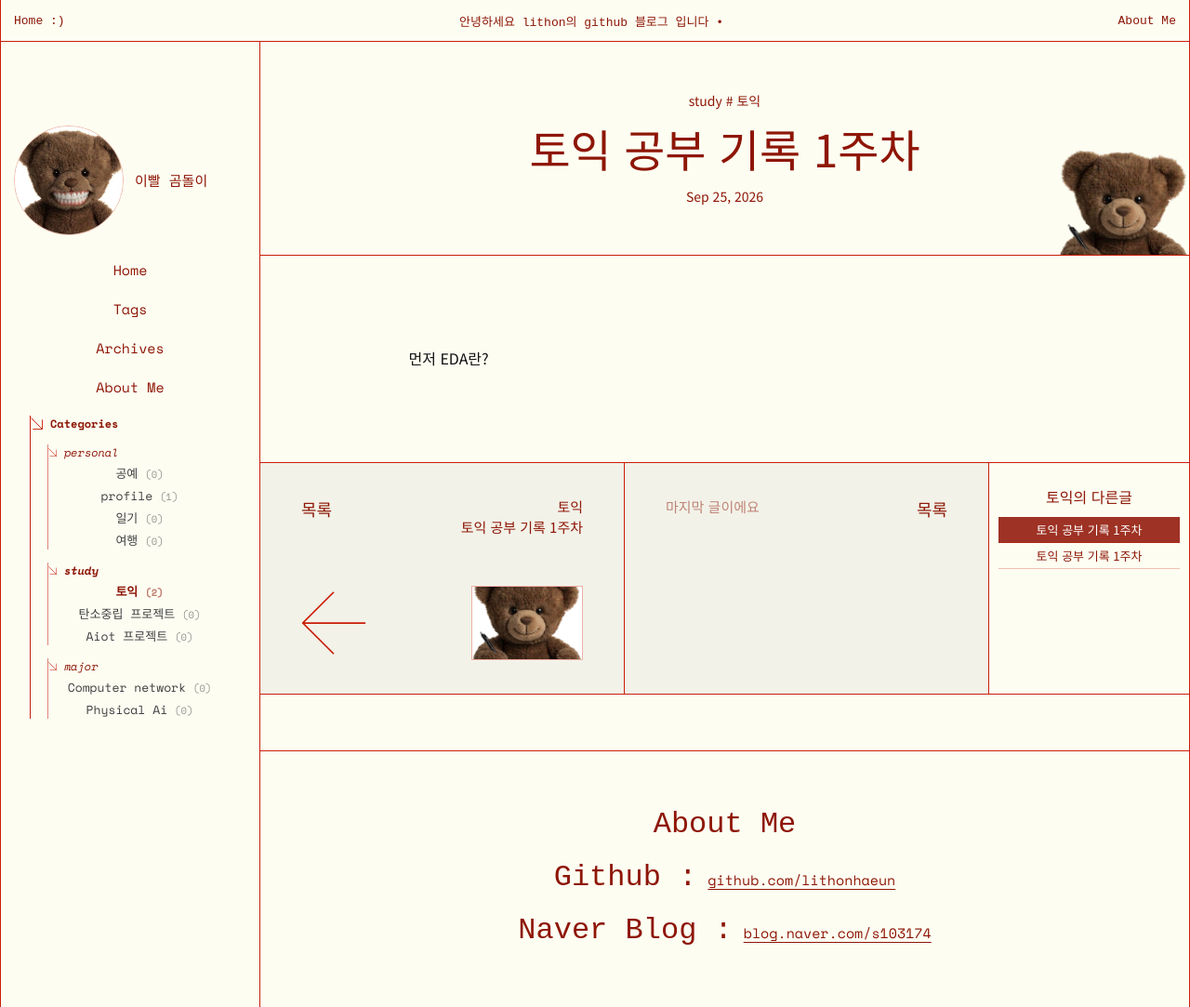
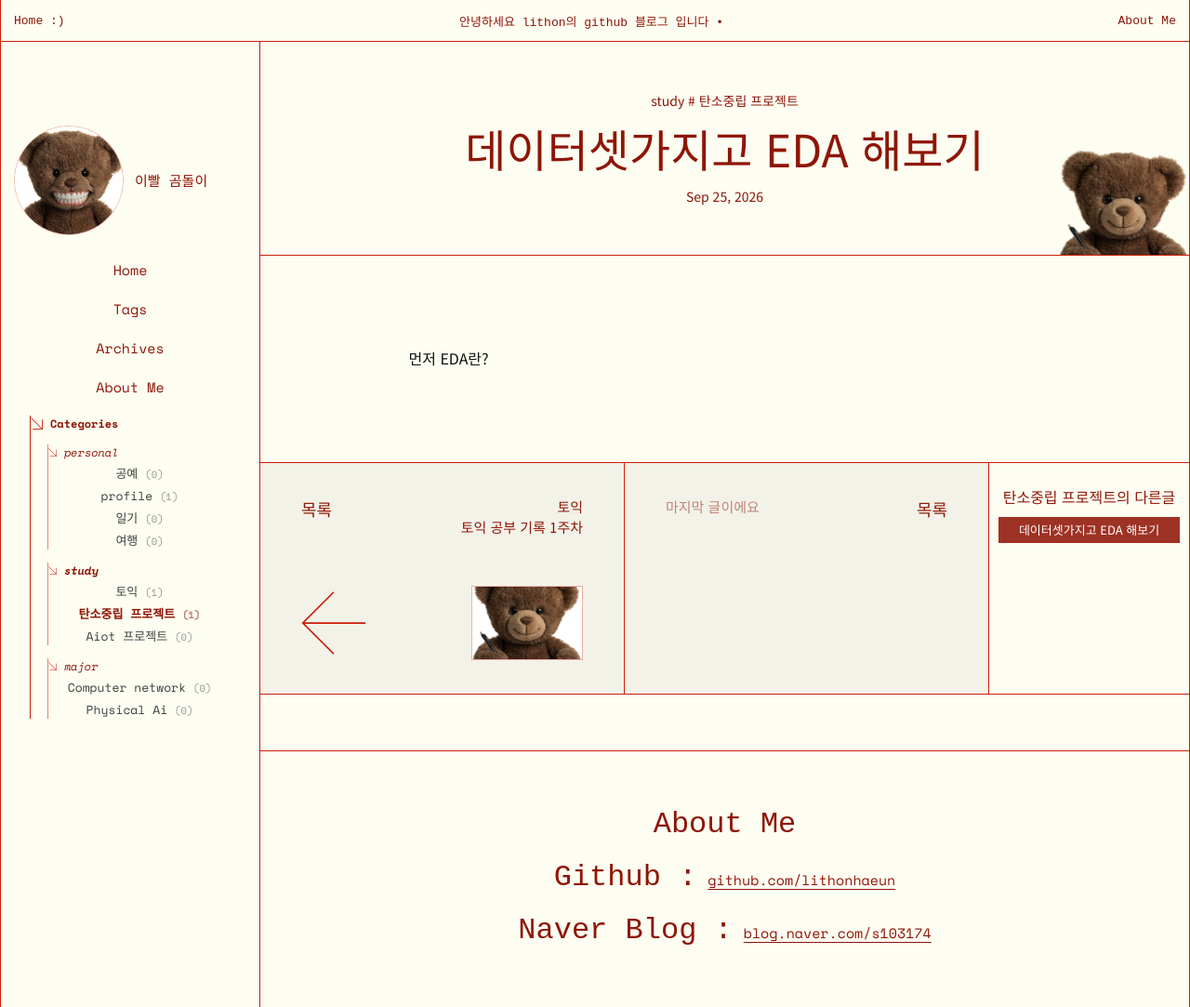
Before and after one commit to lithonhaeun/lithonhaeun.github.io, a Jekyll site: the page built from _posts/2026-09-25-데이터셋가지고 EDA 해보기.md, in a window 1280 px wide and 1083 px high. Shown: the whole window at 93% size. Built offline with Jekyll 4.4.1, drawn with Linux system fonts in a browser that asks for light colours; some web fonts are replaced; comment, search, counter and statistics services are not loaded.

Commit message:
post edit

```diff
--- a/_posts/2026-09-25-데이터셋가지고 EDA 해보기.md
+++ b/_posts/2026-09-25-데이터셋가지고 EDA 해보기.md
@@ -1,6 +1,6 @@
 ---
-title: 토익 공부 기록 1주차
-categories: [study, 토익]
+title: 데이터셋가지고 EDA 해보기
+categories: [study, 탄소중립 프로젝트]
 description: 토익 공부 1주차 기록 - 파트별 학습 내용과 틀린 문제 정리.
 ---
 먼저 EDA란?
```
Also changed, not shown: README.md.
